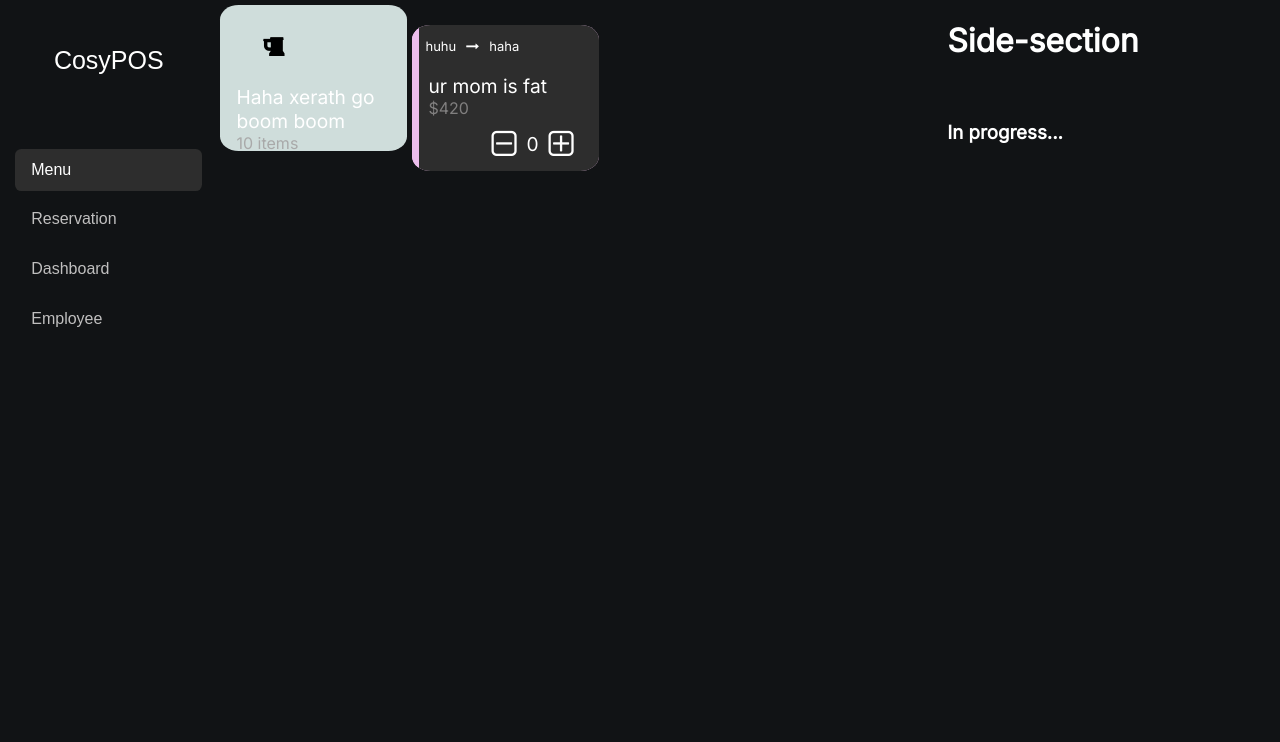
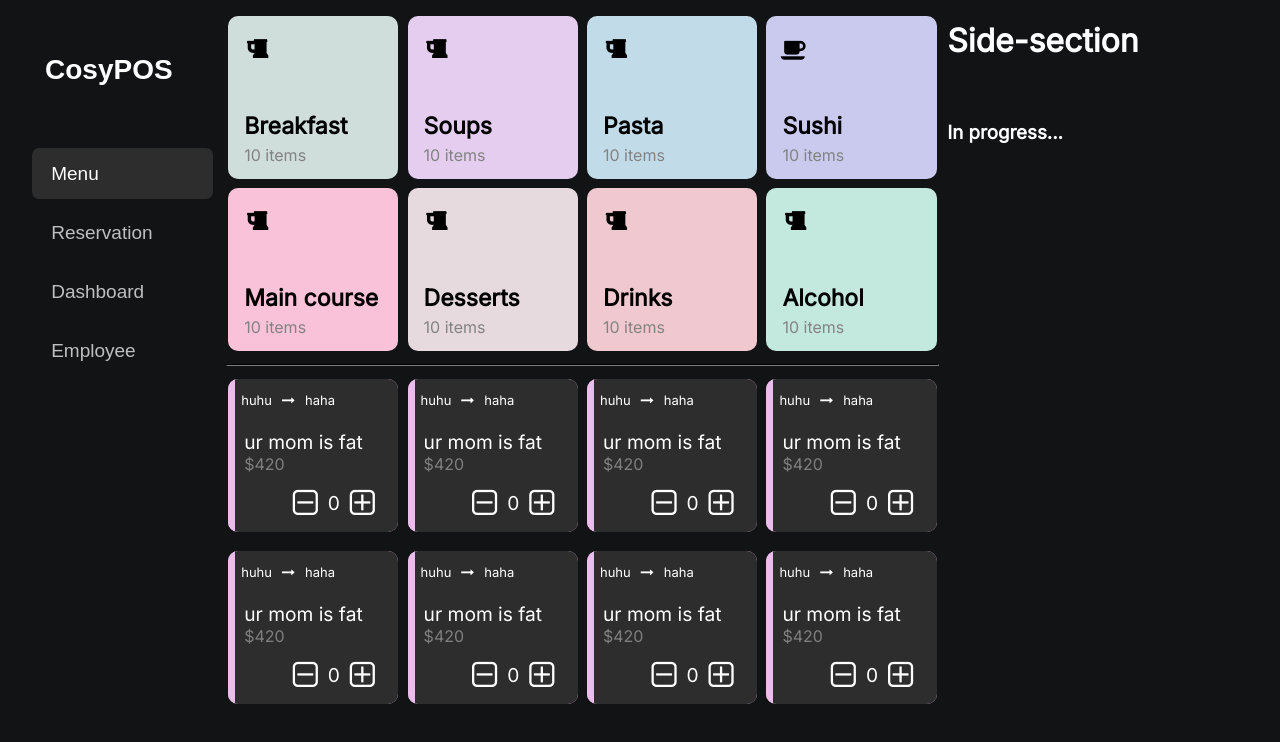
Before and after one commit to LCMTRI/pos_system, a React (Create React App) app: page /menu in a window 1280 px wide. Shown: the top 742 px of the page. Built offline with nearby package versions, Linux system fonts and the light colour scheme.

Commit message:
feat: change style navbar and update menu page

```diff
--- a/package.json
+++ b/package.json
@@ -3,6 +3,12 @@
   "version": "0.1.0",
   "private": true,
   "dependencies": {
+    "@emotion/react": "^11.10.4",
+    "@emotion/styled": "^11.10.4",
+    "@fortawesome/fontawesome-svg-core": "^6.2.0",
+    "@fortawesome/free-solid-svg-icons": "^6.2.0",
+    "@fortawesome/react-fontawesome": "^0.2.0",
+    "@mui/material": "^5.10.10",
     "@testing-library/jest-dom": "^5.16.5",
     "@testing-library/react": "^13.4.0",
     "@testing-library/user-event": "^13.5.0",
--- a/public/index.html
+++ b/public/index.html
@@ -22,7 +22,7 @@
       work correctly both with client-side routing and a non-root public URL.
       Learn how to configure a non-root public URL by running `npm run build`.
     -->
-    <link rel="stylesheet" href="https://cdnjs.cloudflare.com/ajax/libs/font-awesome/5.15.4/css/all.min.css" />
+    <!-- <link rel="stylesheet" href="https://cdnjs.cloudflare.com/ajax/libs/font-awesome/5.15.4/css/all.min.css" /> -->
     <link rel="stylesheet" type="text/css"
       href="http://netdna.bootstrapcdn.com/font-awesome/4.1.0/css/font-awesome.min.css" />
     <title>POS System</title>
--- a/src/App.css
+++ b/src/App.css
@@ -22,6 +22,7 @@ body {
 .mid-container {
   width: 57%;
   background-color: #111315;
+  padding: 1rem 0.5rem;
 }
 
 .right-container {
--- a/src/components/card/Card.css
+++ b/src/components/card/Card.css
@@ -2,12 +2,13 @@
     position: relative;
     float: left;
     z-index: 1;
-    width: 12em;
-    height: 10em;
+    width: 100%;
+    height: 10.5em;
     align-items: center;
     justify-content: center;
-    padding-top: 5px;
-    padding-bottom: 5px;
+    color: black;
+    /* padding-top: 5px;
+    padding-bottom: 5px; */
     transition-timing-function: ease-in-out;
 
 }
@@ -15,9 +16,10 @@
 .card-body {
     width: 97%;
     height: 97%;
-    border-radius: 10%;
+    border-radius: 10px;
     cursor: pointer;
     margin: auto;
+    transition: 0.1s;
 }
 
 .card-body:active {
@@ -32,8 +34,8 @@
 
 .category-name > span {
     float: left;
-    font-size: larger;
-    font-weight: 500;
+    font-size: 23px;
+    font-weight: 600;
 }
 
 .category-amount {
@@ -44,6 +46,7 @@
 
 .category-amount > span {
     float: left;
-    color: darkgrey;
-    font-weight: 400;
+    /* color: darkgrey; */
+    color: #838383;
+    font-weight: 550;
 }
--- a/src/components/foodCard/FoodCard.css
+++ b/src/components/foodCard/FoodCard.css
@@ -2,14 +2,12 @@
     position: relative;
     float: left;
     z-index: 1;
-    width: 12em;
-    height: 10em;
+    width: 100%;
+    height: 10.5rem;
     align-items: center;
     justify-content: center;
     padding-top: 5px;
     padding-bottom: 5px;
-
-
 }
 
 .foodcard-body {
@@ -17,9 +15,9 @@
     z-index: 3;
     width: 97%;
     height: 97%;
-    border-radius: 10%;
+    border-radius: 10px;
     margin: auto;
-    background-image: linear-gradient(to right, rgb(236, 189, 236), rgb(236, 189, 236) 100%, #2d2d2d 100%, #2d2d2d);
+    background-color: rgb(236, 189, 236); /* linear-gradient(to right, rgb(236, 189, 236) 60%, rgb(236, 189, 236) 60%); */
     overflow: hidden;
 }
 
@@ -79,7 +77,7 @@
 } */
 
 .foodcard-body.transform-background::before {
-    transform: translateX(50%);
+    transform: translateX(55%);
 }
 
 @keyframes stripes {
--- a/src/components/icon/FontAwesomeIcon.css
+++ b/src/components/icon/FontAwesomeIcon.css
@@ -1,14 +1,14 @@
 .icon-container {
-    width: 4em;
-    height: 5em;
+    width: 2.5em;
+    height: 6em;
     text-align: center;
     vertical-align: middle;
-    line-height: 4em;
+    line-height: 7.5em;
     position: relative;
 }
 .category-icon {
     color: black;
     font-size: x-large;
     position: relative;
-    top: calc(50% - 10px);
+    top: calc(50% - 27px);
 }
--- a/src/components/navbar/Navbar.css
+++ b/src/components/navbar/Navbar.css
@@ -12,19 +12,18 @@
     color: inherit;
     text-decoration: none;
     display: block;
-    padding: 0.8rem 0;
+    padding: 1rem 1.2rem;
     text-align: left;
-    padding-left: 1rem;
     line-height: 100%;
 }
 
 .nav .site-title {
     color: inherit;
     padding-left: 0;
-    margin-top: 1rem;
-    margin-bottom: 2rem;
-    font-size: 25px;
-    font-weight: 530;
+    margin-top: 1.5rem;
+    margin-bottom: 4rem;
+    font-size: 28px;
+    font-weight: 550;
     padding: 0;
     margin-inline: auto;
     text-align: center;
@@ -34,8 +33,9 @@
     padding: 0;
     margin: 0;
     list-style: none;
-    width: 86%;
-    margin-inline: auto;
+    width: 83%;
+    margin-left: 2rem;
+    font-size: 19px;
 }
 
 .nav:first-child {
@@ -44,7 +44,7 @@
 }
 
 .nav li {
-    border-radius: 0.4rem;
+    border-radius: 0.45rem;
     margin: 0.5rem 0;
     color: rgb(192, 191, 191);
     transition: 0.5s;
--- a/src/components/navbar/Navbar.jsx
+++ b/src/components/navbar/Navbar.jsx
@@ -7,7 +7,6 @@ export default function Navbar() {
       <Link to="/" className="site-title">
         CosyPOS
       </Link>
-      <br></br><br></br>
       <ul>
         <CustomLink to="/menu">Menu</CustomLink>
         <CustomLink to="/reservation">Reservation</CustomLink>
--- a/src/pages/Menu/Menu.jsx
+++ b/src/pages/Menu/Menu.jsx
@@ -1,16 +1,133 @@
-import React from 'react';
-import Card from '../../components/card/Card';
-import Foodcard from '../../components/foodCard/FoodCard';
-import FAIcom from '../../components/icon/FontAwesomeIcon';
+import React from "react";
+import { styled } from "@mui/material/styles";
+import Grid from "@mui/material/Grid";
+import Box from "@mui/material/Box";
+import Paper from "@mui/material/Paper";
+import Card from "../../components/card/Card";
+import Foodcard from "../../components/foodCard/FoodCard";
+import FAIcom from "../../components/icon/FontAwesomeIcon";
+import { FontAwesomeIcon } from "@fortawesome/react-fontawesome";
+import { faBeerMugEmpty } from '@fortawesome/free-solid-svg-icons'
+
+const Item = styled(Paper)(({ theme }) => ({
+  backgroundColor: theme.palette.mode === "dark" ? "#1A2027" : "#fff",
+  ...theme.typography.body2,
+  padding: theme.spacing(1),
+  textAlign: "center",
+  color: theme.palette.text.secondary,
+}));
 
 const Menu = () => {
-    return (
-        <div>
-            <Card name="Haha xerath go boom boom" amount={10} backgroundColor="#cfdddb" icon={<FAIcom name='fa fa-beer'></FAIcom>} />
-            <br />
-            <Foodcard name="ur mom is fat" price={420} from="huhu" to="haha" />
-        </div>
-    );
+  return (
+    <div>
+      {/* <Card name="Haha xerath go boom boom" amount={10} backgroundColor="#cfdddb" icon={<FAIcom name='fa fa-beer'></FAIcom>} />
+            <Foodcard name="ur mom is fat" price={420} from="huhu" to="haha" /> */}
+      <Box sx={{ flexGrow: 1 }}>
+        <Grid container spacing={0.5}>
+          <Grid item xs={3}>
+            <Card
+              name="Breakfast"
+              amount={10}
+              backgroundColor="#cfdddb"
+              icon={<FAIcom name="fa fa-beer"></FAIcom>}
+            />
+          </Grid>
+          <Grid item xs={3}>
+            <Card
+              name="Soups"
+              amount={10}
+              backgroundColor="#e4cdee"
+              icon={<FAIcom name="fa fa-beer"></FAIcom>}
+            />
+          </Grid>
+          <Grid item xs={3}>
+            <Card
+              name="Pasta"
+              amount={10}
+              backgroundColor="#c2dbe9"
+              icon={<FAIcom name="fa fa-beer"></FAIcom>}
+            />
+          </Grid>
+          <Grid item xs={3}>
+            <Card
+              name="Sushi"
+              amount={10}
+              backgroundColor="#c9caee"
+              icon={<FAIcom name="fa fa-coffee"></FAIcom>}
+            />
+          </Grid>
+          <Grid item xs={3}>
+            <Card
+              name="Main course"
+              amount={10}
+              backgroundColor="#fac2d9"
+              icon={<FAIcom name="fa fa-beer"></FAIcom>}
+            />
+          </Grid>
+          <Grid item xs={3}>
+            <Card
+              name="Desserts"
+              amount={10}
+              backgroundColor="#e6dade"
+              icon={<FAIcom name="fa fa-beer"></FAIcom>}
+            />
+          </Grid>
+          <Grid item xs={3}>
+            <Card
+              name="Drinks"
+              amount={10}
+              backgroundColor="#f0c8cf"
+              icon={<FAIcom name="fa fa-beer"></FAIcom>}
+            />
+          </Grid>
+          <Grid item xs={3}>
+            <Card
+              name="Alcohol"
+              amount={10}
+              backgroundColor="#c3e9de"
+              icon={<FAIcom name="fa fa-beer"></FAIcom>}
+            />
+          </Grid>
+        </Grid>
+      </Box>
+      <hr
+        style={{
+          background: '#2B2D2E',
+          color: '#2B2D2E',
+          borderColor: '#2B2D2E',
+          height: '1.5px',
+        }}
+      />
+      <Box sx={{ flexGrow: 1 }}>
+        <Grid container spacing={0.5}>
+          <Grid item xs={3}>
+          <Foodcard name="ur mom is fat" price={420} from="huhu" to="haha" />
+          </Grid>
+          <Grid item xs={3}>
+          <Foodcard name="ur mom is fat" price={420} from="huhu" to="haha" />
+          </Grid>
+          <Grid item xs={3}>
+          <Foodcard name="ur mom is fat" price={420} from="huhu" to="haha" />
+          </Grid>
+          <Grid item xs={3}>
+          <Foodcard name="ur mom is fat" price={420} from="huhu" to="haha" />
+          </Grid>
+          <Grid item xs={3}>
+          <Foodcard name="ur mom is fat" price={420} from="huhu" to="haha" />
+          </Grid>
+          <Grid item xs={3}>
+          <Foodcard name="ur mom is fat" price={420} from="huhu" to="haha" />
+          </Grid>
+          <Grid item xs={3}>
+          <Foodcard name="ur mom is fat" price={420} from="huhu" to="haha" />
+          </Grid>
+          <Grid item xs={3}>
+          <Foodcard name="ur mom is fat" price={420} from="huhu" to="haha" />
+          </Grid>
+        </Grid>
+      </Box>
+    </div>
+  );
 };
 
 export default Menu;
```
Also changed, not shown: 1 other file (tests, documents, lock files or other folders).
